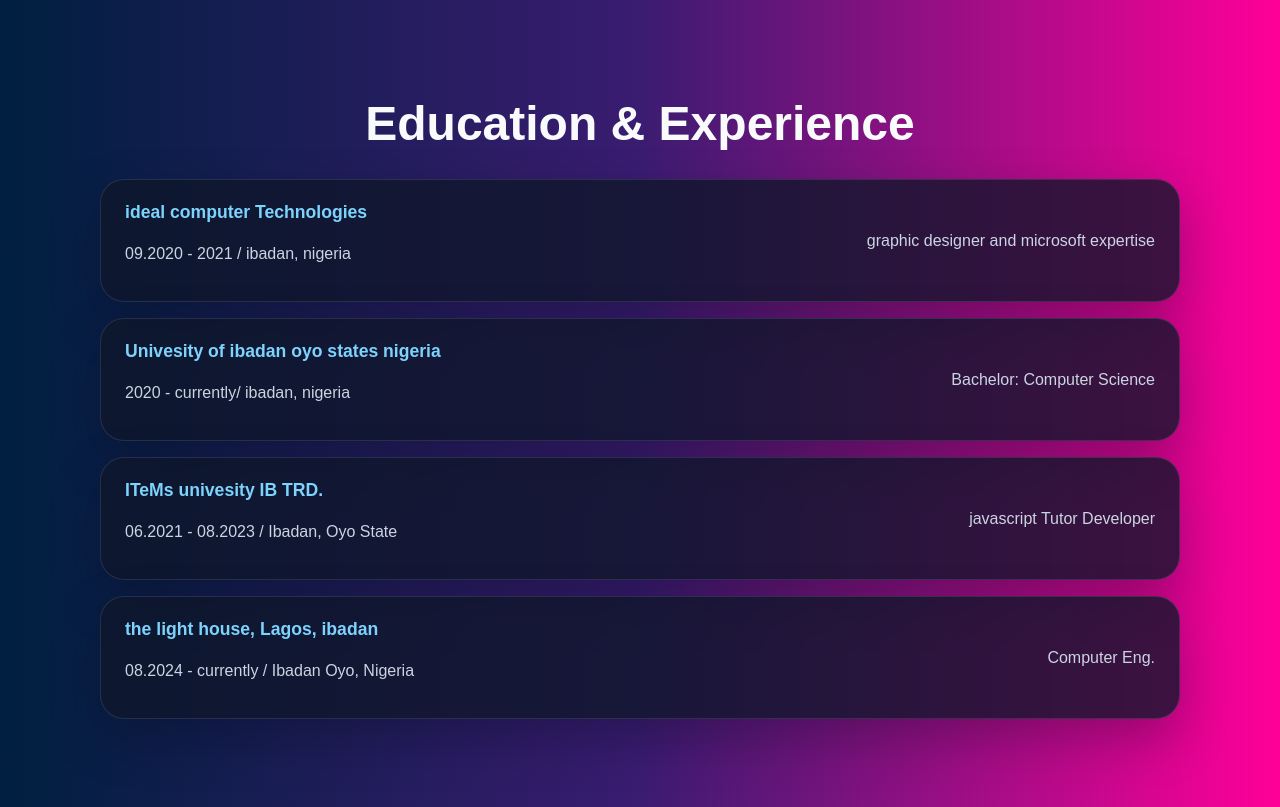
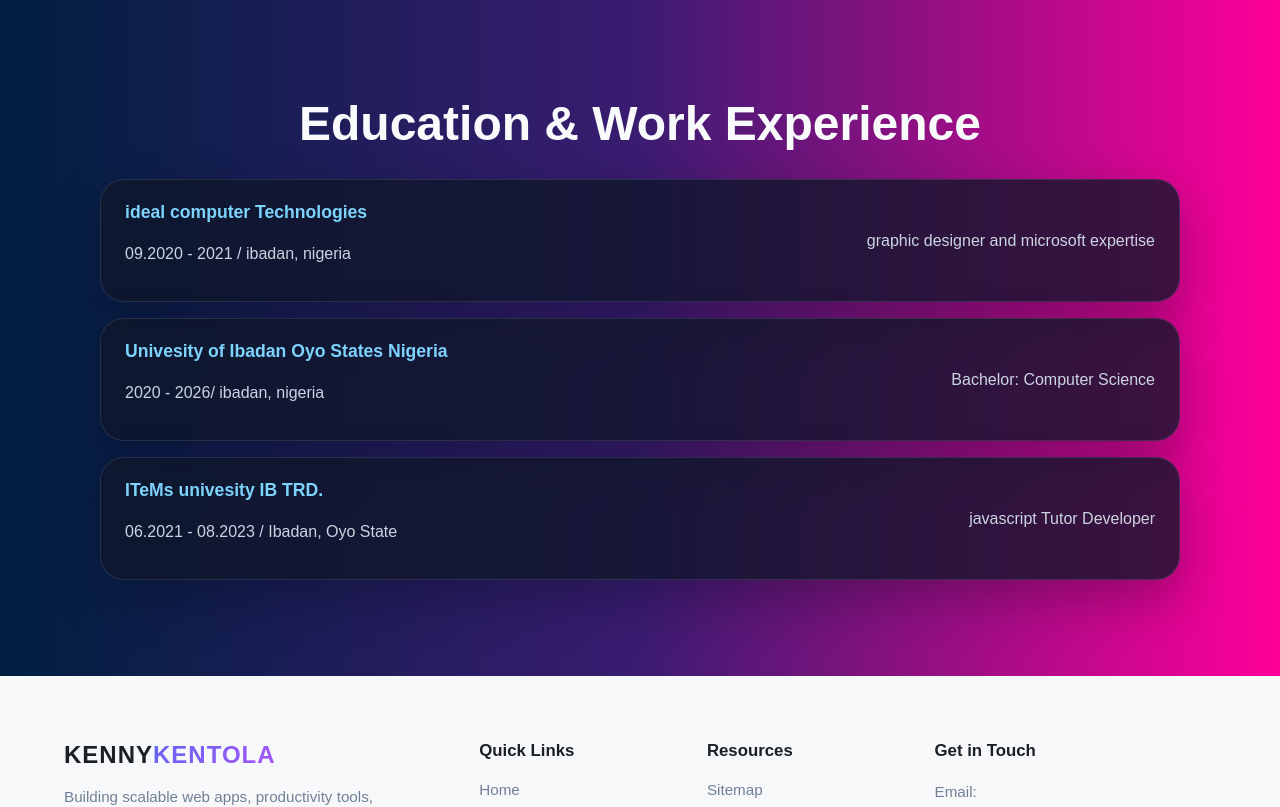
Before and after one commit to kennykentola/portfolio, a React (Create React App) app in the folder frontend/: page /education-experience in a window 1280 px wide. Shown: the top 807 px of the page. Built offline with nearby package versions, Linux system fonts and the light colour scheme.

Commit message:
feat: add EducationExperience and Skills components to frontend portfolio

```diff
--- a/frontend/src/components/EducationExperience.jsx
+++ b/frontend/src/components/EducationExperience.jsx
@@ -9,31 +9,26 @@ const educationData = [
     link: "#",
   },
   {
-    institution: "Univesity of ibadan oyo states nigeria",
-    duration: "2020 -  currently/ ibadan, nigeria",
+    institution: "Univesity of Ibadan Oyo States Nigeria",
+    duration: "2020 -  2026/ ibadan, nigeria",
     role: "Bachelor: Computer Science",
-    link: "#",
+    link: "https://ui.edu.ng/",
   },
   {
     institution: "ITeMs univesity IB TRD. ",
     duration: "06.2021 - 08.2023 / Ibadan, Oyo State",
     role: " javascript Tutor Developer",
-    link: "#",
+    link: "https://items.ui.edu.ng/",
   },
 
-  {
-    institution: "the light house, Lagos, ibadan",
-    duration: "08.2024 - currently / Ibadan Oyo,  Nigeria",
-    role: " Computer Eng.",
-    link: "#",
-  },
+
 
 ];
 
 const EducationExperience = () => {
   return (
     <section id="educationExperience" className="education-section">
-      <h2 className="section-title">Education & Experience</h2>
+      <h2 className="section-title">Education & Work Experience</h2>
       <div className="education-container">
         {educationData.map((item, index) => (
           <div key={index} className="education-item">
--- a/frontend/src/components/Skills.jsx
+++ b/frontend/src/components/Skills.jsx
@@ -7,10 +7,10 @@ const skillsData = [
     category: "Frontend",
     color: "#61dafb",
     skills: [
-      { name: "React.js", level: 90, icon: "⚛️" },
+      { name: "React.js", level: 75, icon: "⚛️" },
       { name: "HTML / CSS", level: 95, icon: "🌐" },
-      { name: "JavaScript", level: 88, icon: "🟨" },
-      { name: "Next.js", level: 80, icon: "▲" },
+      { name: "JavaScript", level: 70, icon: "🟨" },
+      { name: "Next.js", level: 60, icon: "▲" },
     ],
   },
   {
@@ -20,17 +20,17 @@ const skillsData = [
       { name: "Node.js / Express", level: 85, icon: "🟢" },
       { name: "Python / Django", level: 72, icon: "🐍" },
       { name: "REST API Design", level: 88, icon: "🔌" },
-      { name: "MongoDB", level: 82, icon: "🍃" },
+      { name: "appwrite Database ", level: 80, icon: "🛢️" },
+      { name: "MongoDB", level: 70, icon: "🍃" },
     ],
   },
   {
     category: "Design & Tools",
     color: "#f472b6",
     skills: [
-      { name: "Figma / UI/UX", level: 85, icon: "🎨" },
+      { name: "Figma / UI/UX", level: 80, icon: "🎨" },
       { name: "Graphic Design", level: 90, icon: "✏️" },
-      { name: "WordPress", level: 80, icon: "🔵" },
-      { name: "Git / GitHub", level: 85, icon: "🐙" },
+      { name: "Git / GitHub", level: 75, icon: "🐙" },
     ],
   },
 ];
```
